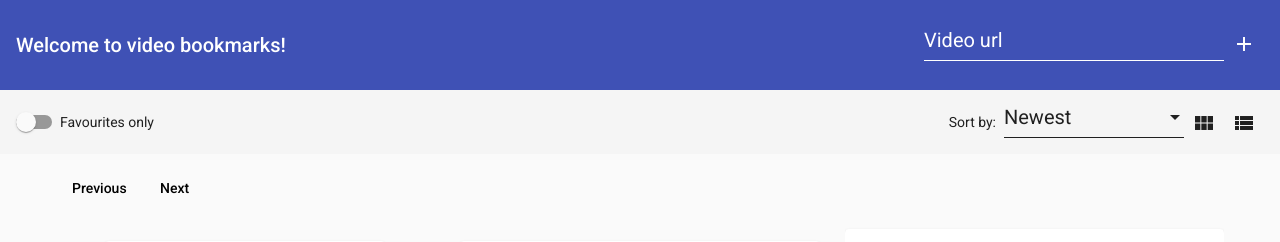
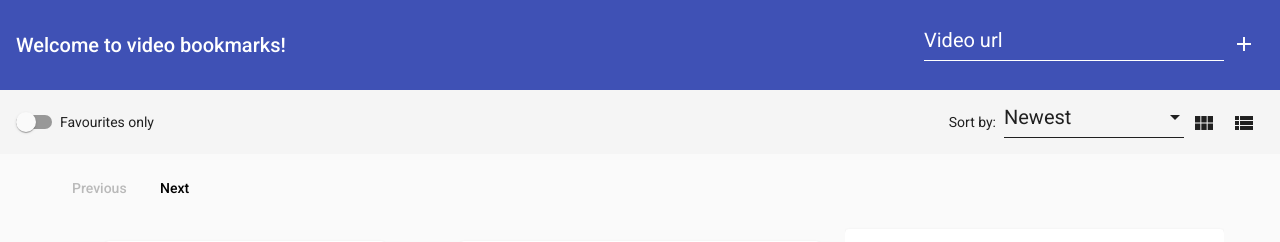
Before and after one commit to Karol-Waliszewski/Video-bookmarks, an Angular app: page / in a window 1280 px wide. Both pictures are taken after a click on the button "archive". Shown: the top 242 px of the page. Built offline with nearby package versions, Linux system fonts and the light colour scheme.

Commit message:
Routing links connected

```diff
--- a/src/app/video-view/video-view.component.html
+++ b/src/app/video-view/video-view.component.html
@@ -1,10 +1,17 @@
 <div class="container">
   <h3 *ngIf="!videos.length" class="mat-headline">No saved matching videos found. </h3>
+  <div *ngIf="videos.length">
+
+    <a *ngIf="page === 1; else enabledPrevious" mat-button disabled>Previous</a>
+    <ng-template #enabledPrevious>
+      <a mat-button [routerLink]="['',page-1]">Previous</a>
+    </ng-template>
+    <a *ngIf="videos.length <= (page-1)*9 + 9; else enabledNext" mat-button disabled>Next</a>
+    <ng-template #enabledNext>
+      <a mat-button [routerLink]="['',page+1]">Next</a>
+    </ng-template>
+  </div>
   <ng-container *ngIf="videos.length">
-    <div *ngIf="videos.length > 9">
-      <a mat-button [routerLink]="['',page-1]">Previous</a>
-      <a mat-button [routerLink]="['',page+1]">Next</a>
-    </div>
     <video-tiles *ngIf="view === 'tiles'; else list" [videos]="displayedVideos" (onDelete)="deleteVideo($event)"
       (onDialog)="openVideoDialog($event)" (onFavourite)="toggleVideoFavourite($event)"></video-tiles>
     <ng-template #list>
```
